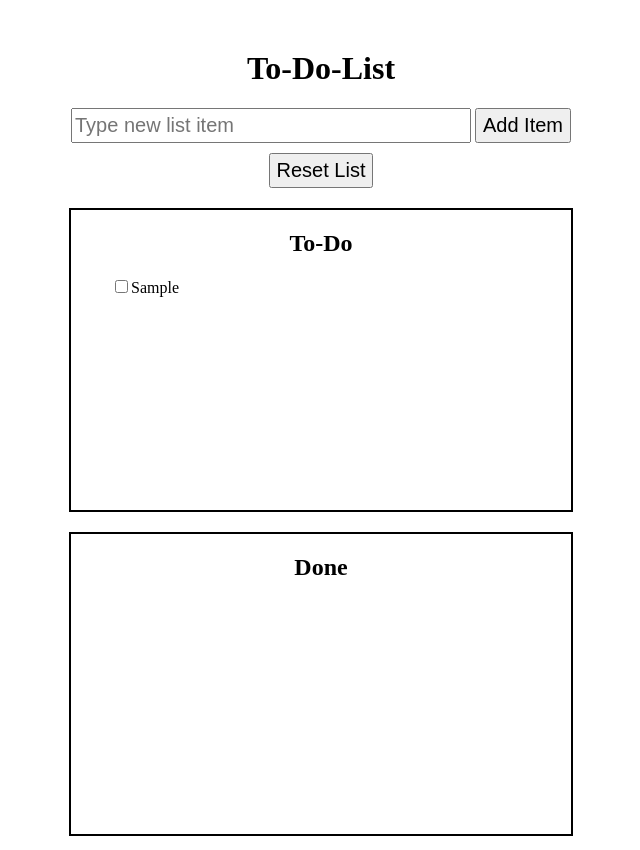
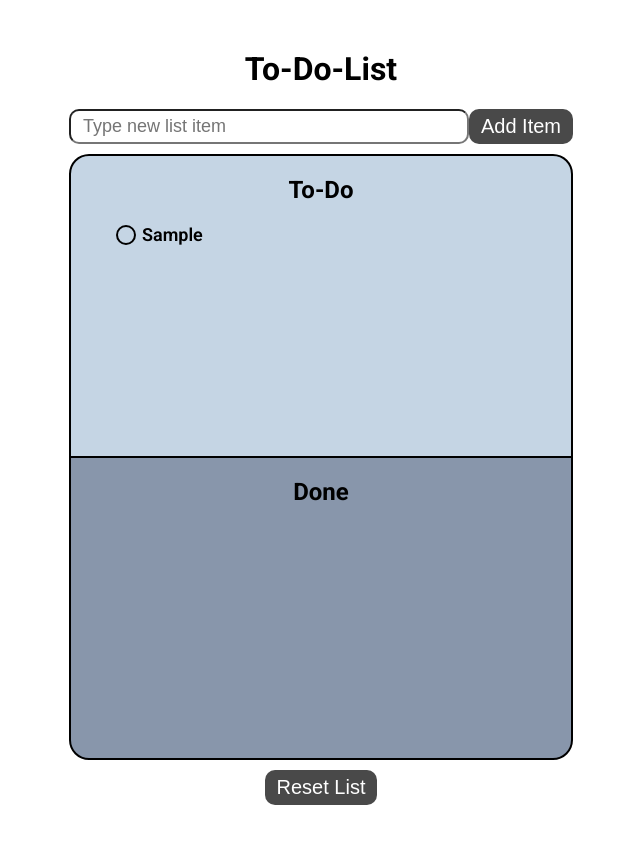
Before and after one commit to syuyrw/To-Do-List-with-LocalStorage, a plain HTML site: page index.html in a window 1280 px wide. Both pictures are taken after typing "Sample" into the empty fields and a click on the button "Add Item". Shown: the whole page, without its empty margins (319-959 px from the left). After the commit the page ends 805 px from the top, so only its background shows below. Drawn offline with Linux system fonts and the light colour scheme.

Commit message:
Update styling

```diff
--- a/index.html
+++ b/index.html
@@ -8,13 +8,10 @@
         <title>To-Do-List with LocalStorage</title>
     </head>
     <body>
-        <h1>To-Do-List</h1>
+        <main></main><h1>To-Do-List</h1>
         <div id="input-area">
             <input type="text" id="input" placeholder="Type new list item" />
             <button id="submit">Add Item</button>
-        </div>
-        <div id="button-area">
-            <button id="reset">Reset List</button>
         </div>
         <div id="to-do-area">
             <h2>To-Do</h2>
@@ -24,6 +21,9 @@
             <h2>Done</h2>
             <ul id="done-list"></ul>
         </div>
+        <div id="button-area">
+            <button id="reset">Reset List</button>
+        </div></main>
     </body>
     <script src="scripts.js"></script>
 </html>
--- a/scripts.js
+++ b/scripts.js
@@ -28,18 +28,23 @@ function addItemToList(text, list, isChecked) {
     checkbox.checked = isChecked;
     checkbox.addEventListener("click", (event) => markDone(event));
 
-    //Create label
+    // Create custom span for styling
+    const radioStyle = document.createElement("span");
+    radioStyle.className = "radio-style";
+
+    // Create label to wrap everything
     const label = document.createElement("label");
-    label.textContent = capitalizeFirstLetter(text);
+    label.className = "custom-radio";
+    label.appendChild(checkbox);
+    label.appendChild(radioStyle);
+    label.appendChild(document.createTextNode(capitalizeFirstLetter(text)));
 
-    // Create li
+    // Create li and append label
     const li = document.createElement("li");
     li.id = "item-" + Date.now();
-    li.appendChild(checkbox);
     li.appendChild(label);
-    //console.log(newLi);
 
-    // Add it to the To-Do area
+    // Append to correct list
     list.appendChild(li);
 }
 
--- a/styles.css
+++ b/styles.css
@@ -1,6 +1,39 @@
-body,
-html {
+@import url("https://fonts.googleapis.com/css2?family=Roboto:ital,wght@0,100..900;1,100..900&display=swap");
+
+body, html {
     height: 100%;
+    margin: 0;
+    padding: 0;
+    font-family: "Roboto", sans-serif;
+    font-optical-sizing: auto;
+    font-weight: 600;
+    font-style: normal;
+    font-variation-settings: "wdth" 100;
+}
+
+main {
+    display: flex;
+    flex-direction: column;
+    align-items: center;
+    width: 100%;
+}
+
+#to-do-area,
+#done-area {
+    width: 90%;
+    max-width: 500px;
+}
+
+#input {
+    width: 100%;
+    max-width: 400px;
+    padding: 10px 12px;
+    height: auto;
+    font-size: 18px;
+    border-radius: 10px;
+    box-sizing: border-box;
+    margin: 0;
+    height: 35px;
 }
 
 h1 {
@@ -9,15 +42,12 @@ h1 {
 }
 
 #input-area {
-    text-align: center;
-}
-
-#input {
-    width: 400px;
-    height: 35px;
-    font-size: 20px;
-    vertical-align: middle;
-    box-sizing: border-box;
+    display: flex;
+    justify-content: center;
+    align-items: center;
+    flex-wrap: wrap;
+    width: 100%;
+    margin-bottom: 10px;
 }
 
 button {
@@ -26,6 +56,11 @@ button {
     font-size: 20px;
     vertical-align: middle;
     box-sizing: border-box;
+    background-color: #494949;
+    color: white;
+    border: none;
+    padding: 0 12px;
+    border-radius: 10px;
 }
 
 #button-area {
@@ -38,21 +73,28 @@ h2 {
 }
 
 #to-do-area {
-    width: 500px;
     min-height: 300px;
     border: 2px solid black;
+    border-bottom: 1px solid black;
     padding-top: 0px;
     margin: 0 auto;
-    margin-top: 20px;
+    margin-top: 10px;
+    background-color: #c5d5e4;
+    border-top-left-radius: 20px;
+    border-top-right-radius: 20px;
 }
 
 #done-area {
-    width: 500px;
+    display: block;
     min-height: 300px;
     border: 2px solid black;
+    border-top: 1px solid black;
     padding-top: 0px;
     margin: 0 auto;
-    margin-top: 20px;
+    margin-top: 0px;
+    background-color: #8896ab;
+    border-bottom-left-radius: 20px;
+    border-bottom-right-radius: 20px;
 }
 
 ul {
@@ -62,3 +104,67 @@ ul {
 li {
     list-style: none;
 }
+
+/* Hide default checkbox */
+.custom-radio input[type="checkbox"] {
+    display: none;
+}
+
+.custom-radio {
+    display: flex;
+    margin: 5px;
+    align-items: center;
+    font-size: 18px;
+    gap: 6px; /* reduce gap between dot and text */
+    cursor: pointer;
+}
+
+/* Optional: shrink the dot to make it more centered */
+.custom-radio .radio-style {
+    width: 16px;
+    height: 16px;
+    margin: 0; /* remove excess spacing */
+    position: relative;
+    border: 2px solid black;
+    border-radius: 50%;
+}
+
+/* Center the inner dot better */
+.custom-radio input[type="checkbox"]:checked + .radio-style::after {
+    content: "";
+    position: absolute;
+    top: 3px;
+    left: 3px;
+    width: 8px;
+    height: 8px;
+    background-color: black;
+    border-radius: 50%;
+    top: 4px;
+    left: 4px;
+}
+
+@media (max-width: 700px) {
+    h1 {
+        font-size: 24px;
+    }
+
+    #input {
+        width: 90%;
+        font-size: 16px;
+    }
+
+    button {
+        font-size: 16px;
+        padding: 0 10px;
+    }
+
+    #to-do-area,
+    #done-area {
+        min-height: 30%;
+        width: 90%;
+    }
+
+    .custom-radio {
+        font-size: 16px;
+    }
+}
```
